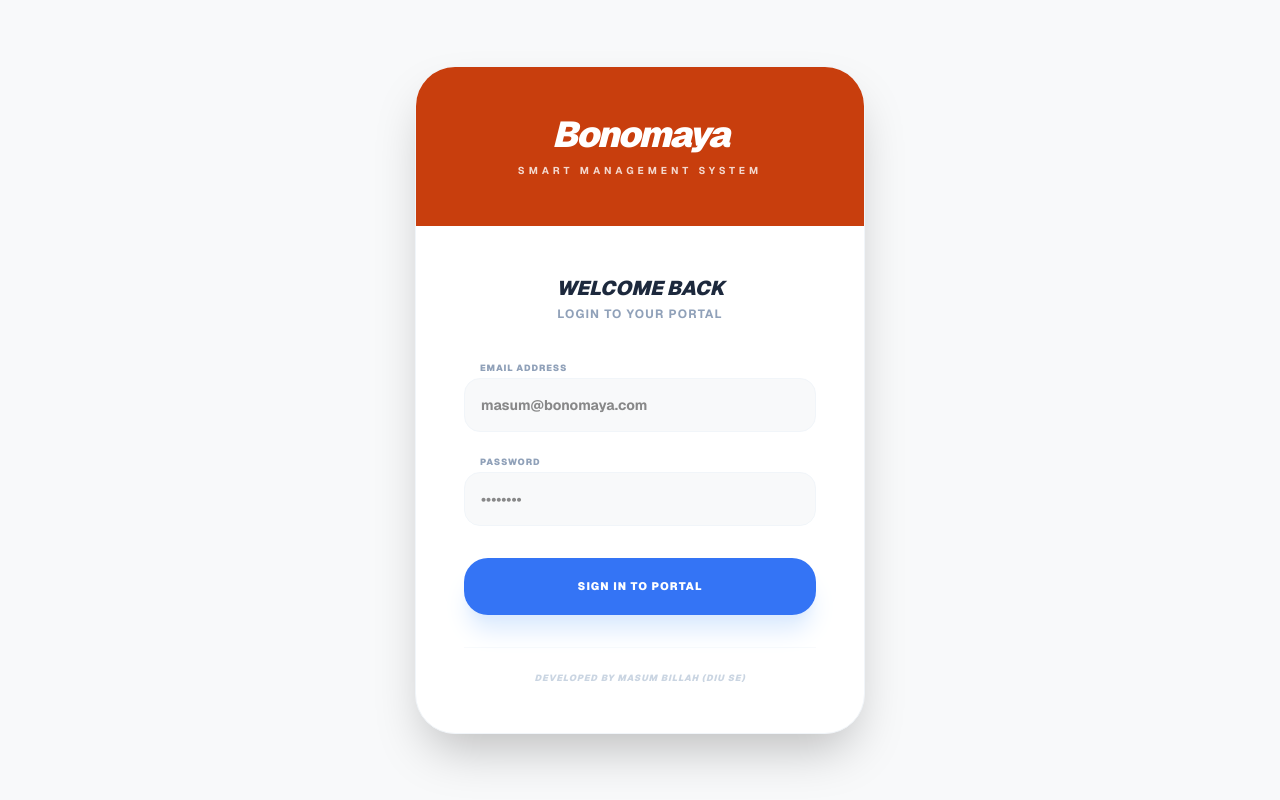
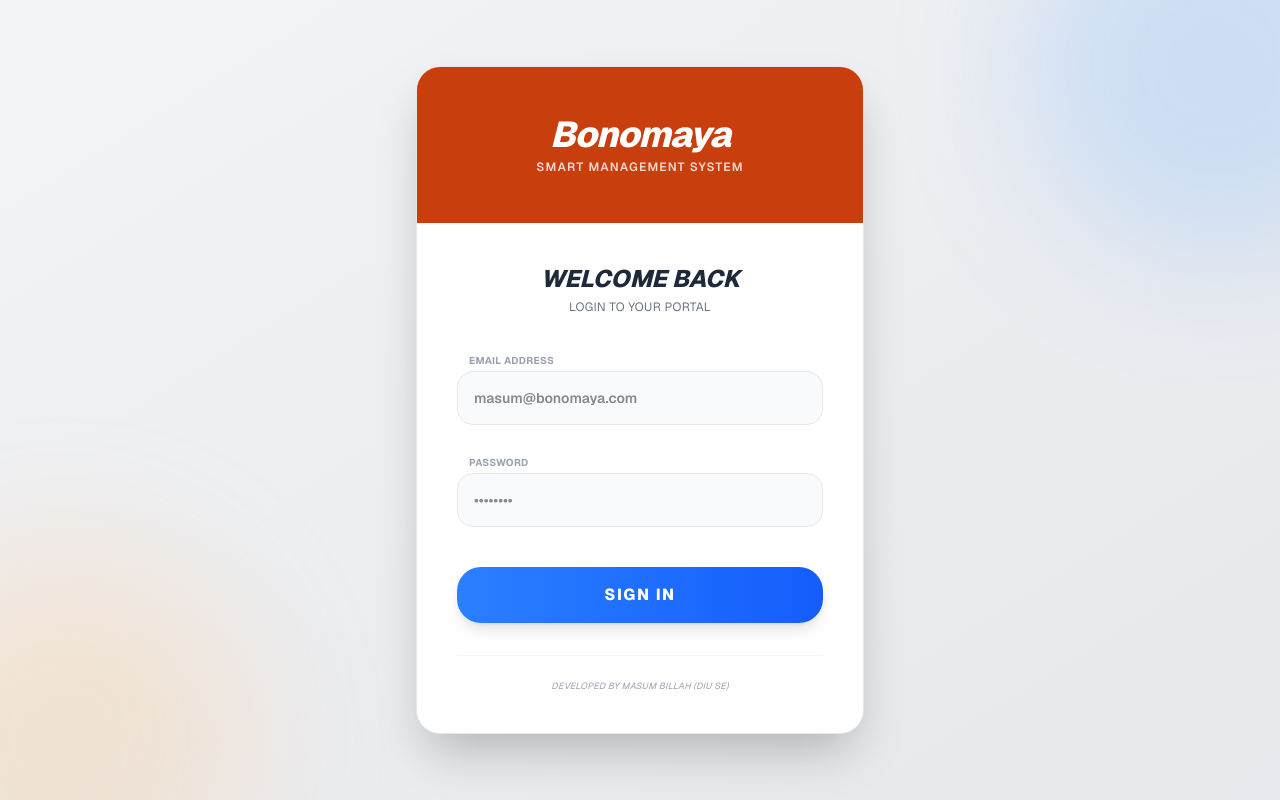
Before and after one commit to masumbillah-swe/bonomaya-management, a Next.js app: page /login in a window 1280 px wide. Built offline with nearby package versions, Linux system fonts and the light colour scheme; no server answers.

Commit message:
Fixed all errors and implemented Enterprise Admin Panel

```diff
--- a/app/login/page.js
+++ b/app/login/page.js
@@ -18,7 +18,6 @@ export default function LoginPage() {
       const userCredential = await signInWithEmailAndPassword(auth, email, password);
       const user = userCredential.user;
 
-      // রোল অনুযায়ী রিডাইরেক্ট লজিক
       const userDoc = await getDoc(doc(db, "users", user.uid));
       if (userDoc.exists()) {
         const role = userDoc.data().role;
@@ -36,29 +35,34 @@ export default function LoginPage() {
   };
 
   return (
-    <div className="min-h-screen bg-[#F8F9FA] flex items-center justify-center p-6 font-sans">
-      <div className="w-full max-w-[450px] bg-white rounded-[2.5rem] shadow-2xl overflow-hidden border border-slate-100">
+    <div className="min-h-screen bg-gradient-to-br from-gray-100 to-gray-200 flex items-center justify-center p-6 font-sans relative overflow-hidden">
 
-        {/* Top Branding Section */}
+      {/* Background Blurs */}
+      <div className="absolute -bottom-32 -left-32 w-96 h-96 bg-orange-300/20 rounded-full blur-3xl"></div>
+      <div className="absolute -top-32 -right-32 w-96 h-96 bg-blue-400/20 rounded-full blur-3xl"></div>
+
+      <div className="w-full max-w-md bg-white rounded-3xl shadow-2xl overflow-hidden border border-gray-200 z-10">
+
+        {/* Branding Section */}
         <div className="bg-[#C83E0D] p-12 text-center text-white">
-          <h1 className="text-4xl font-black italic tracking-tighter mb-2">Bonomaya</h1>
-          <p className="text-[10px] font-bold uppercase tracking-[0.4em] opacity-80">Smart Management System</p>
+          <h1 className="text-4xl font-extrabold italic tracking-tight mb-1">Bonomaya</h1>
+          <p className="text-xs font-semibold uppercase tracking-widest opacity-80">Smart Management System</p>
         </div>
 
         {/* Form Section */}
-        <div className="p-10 md:p-12 space-y-8">
+        <div className="p-10 space-y-8">
           <div className="text-center">
-            <h2 className="text-xl font-black uppercase text-slate-800 italic">Welcome Back</h2>
-            <p className="text-xs font-bold text-slate-400 mt-1 uppercase tracking-widest">Login to your portal</p>
+            <h2 className="text-2xl font-extrabold uppercase text-gray-800 italic">Welcome Back</h2>
+            <p className="text-xs text-gray-500 mt-1 uppercase tracking-wide">Login to your portal</p>
           </div>
 
-          <form onSubmit={handleLogin} className="space-y-4">
+          <form onSubmit={handleLogin} className="space-y-6">
             <div className="space-y-1">
-              <label className="text-[9px] font-black text-slate-400 uppercase ml-4 tracking-widest">Email Address</label>
+              <label className="text-[10px] font-bold text-gray-400 uppercase tracking-wide ml-3">Email Address</label>
               <input
                 type="email"
                 placeholder="masum@bonomaya.com"
-                className="w-full bg-[#F8F9FA] border border-slate-100 p-4 rounded-2xl font-bold text-sm outline-none focus:border-[#3474F5] transition-all"
+                className="w-full bg-gray-50 border border-gray-200 p-4 rounded-2xl font-semibold text-sm outline-none focus:ring-2 focus:ring-blue-400 focus:border-transparent transition"
                 value={email}
                 onChange={(e) => setEmail(e.target.value)}
                 required
@@ -66,11 +70,11 @@ export default function LoginPage() {
             </div>
 
             <div className="space-y-1">
-              <label className="text-[9px] font-black text-slate-400 uppercase ml-4 tracking-widest">Password</label>
+              <label className="text-[10px] font-bold text-gray-400 uppercase tracking-wide ml-3">Password</label>
               <input
                 type="password"
                 placeholder="••••••••"
-                className="w-full bg-[#F8F9FA] border border-slate-100 p-4 rounded-2xl font-bold text-sm outline-none focus:border-[#3474F5] transition-all"
+                className="w-full bg-gray-50 border border-gray-200 p-4 rounded-2xl font-semibold text-sm outline-none focus:ring-2 focus:ring-blue-400 focus:border-transparent transition"
                 value={password}
                 onChange={(e) => setPassword(e.target.value)}
                 required
@@ -79,23 +83,19 @@ export default function LoginPage() {
 
             <button
               disabled={loading}
-              className="w-full bg-[#3474F5] text-white py-5 rounded-3xl font-black uppercase tracking-widest text-[11px] shadow-xl shadow-blue-100 hover:bg-blue-700 active:scale-95 transition-all mt-4"
+              className="w-full bg-gradient-to-r from-blue-500 to-blue-600 text-white py-4 rounded-3xl font-extrabold uppercase tracking-widest shadow-lg hover:scale-105 hover:from-blue-600 hover:to-blue-700 active:scale-95 transition-all mt-4"
             >
-              {loading ? "Authenticating..." : "Sign In to Portal"}
+              {loading ? "Authenticating..." : "Sign In"}
             </button>
           </form>
 
-          <div className="pt-6 text-center border-t border-slate-50">
-            <p className="text-[9px] font-black text-slate-300 uppercase tracking-widest italic">
+          <div className="pt-6 text-center border-t border-gray-100">
+            <p className="text-[9px] text-gray-400 uppercase tracking-wide italic">
               Developed by Masum Billah (DIU SE)
             </p>
           </div>
         </div>
       </div>
-
-      {/* Background Decor */}
-      <div className="fixed -bottom-20 -left-20 w-80 h-80 bg-[#FF5C12]/5 rounded-full blur-3xl -z-10"></div>
-      <div className="fixed -top-20 -right-20 w-80 h-80 bg-[#3474F5]/5 rounded-full blur-3xl -z-10"></div>
     </div>
   );
 }
```
